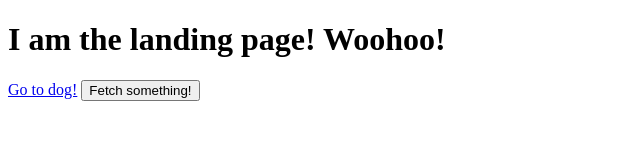
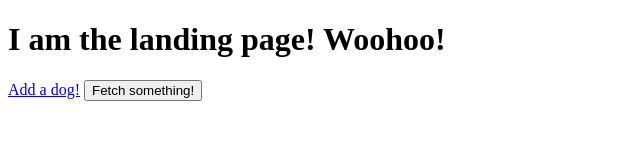
Before and after one commit to cestmarcel/express-practice, a website: page pages/index.html in a window 1280 px wide. Shown: the full height of the page, 0-640 px from the left. Drawn offline with Linux system fonts and the light colour scheme.

Commit message:
Fixed link on landing page

```diff
--- a/pages/index.html
+++ b/pages/index.html
@@ -7,7 +7,7 @@
 </head>
 <body>
     <h1>I am the landing page! Woohoo!</h1>
-    <a href="dogs.html">Go to dog!</a>
+    <a href="addDogs.html">Add a dog!</a>
     <button onclick="fetchStuff()">Fetch something!</button>
 </body>
 
```
